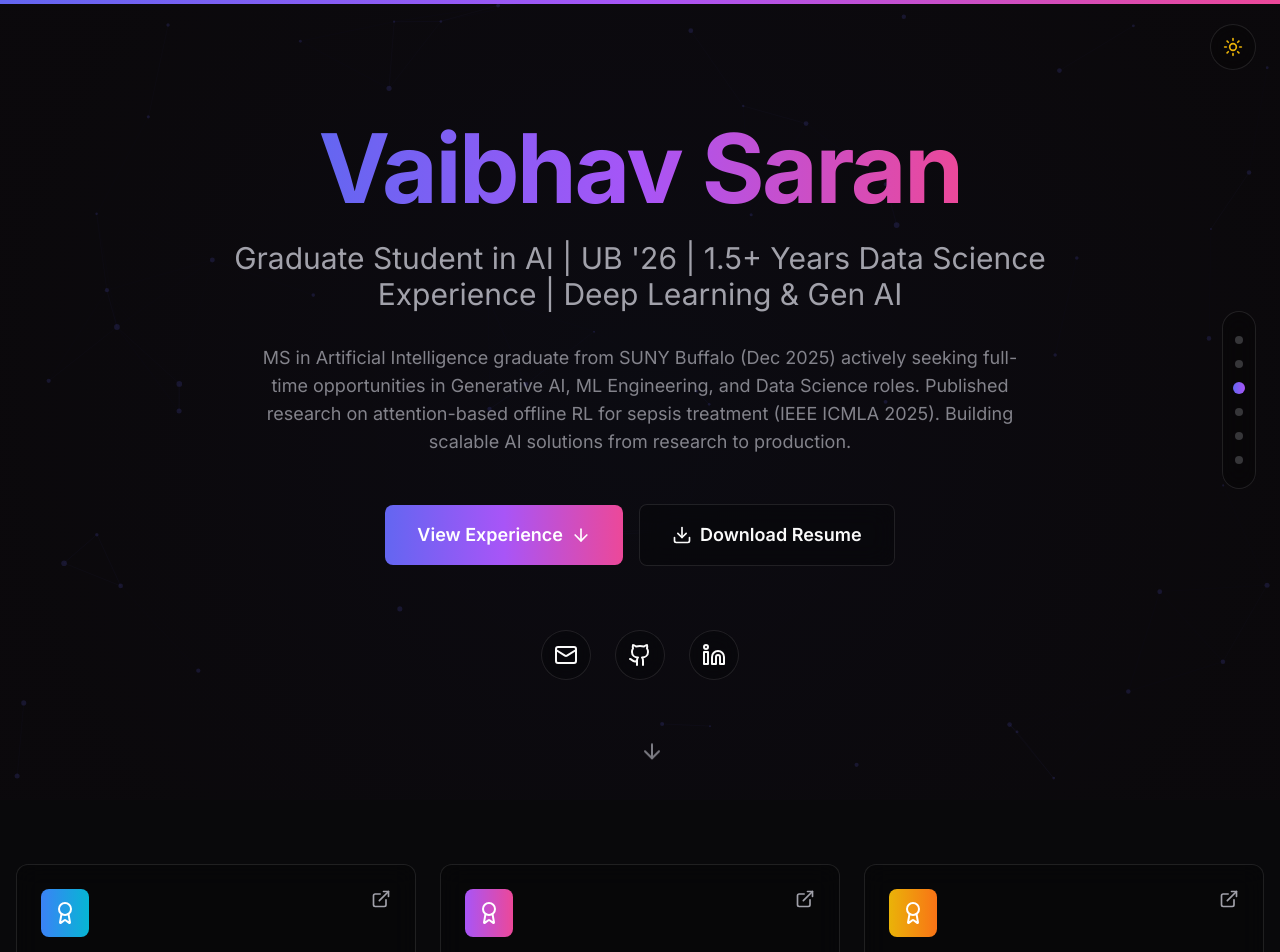
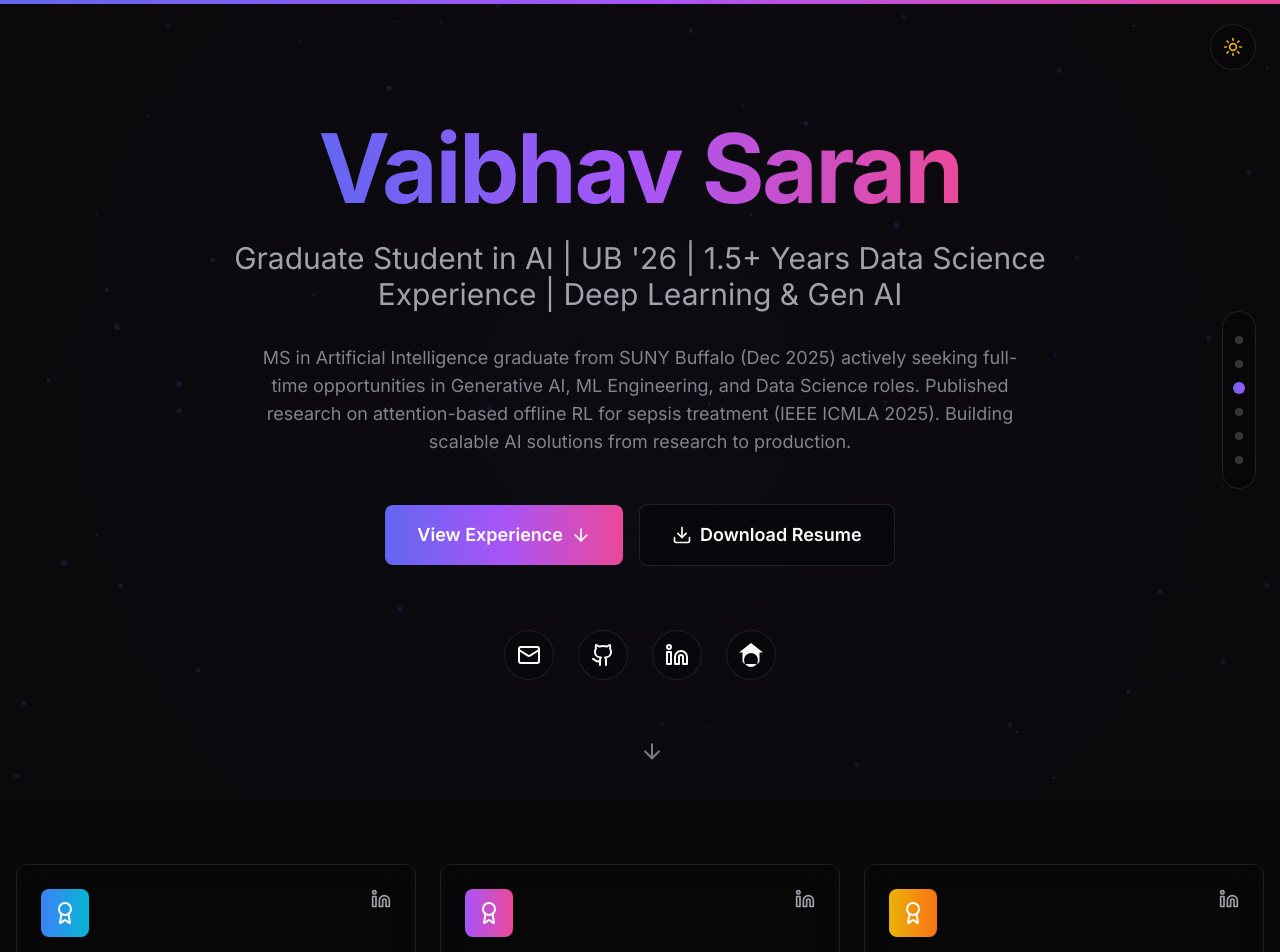
Before and after one commit to VaibhavSaran/Portfolio-Website, a Next.js app: page / in a window 1280 px wide. Shown: the top 952 px of the page. Built offline with nearby package versions, Linux system fonts and the light colour scheme.

Commit message:
Updated URLs

```diff
--- a/app/components/Hero.tsx
+++ b/app/components/Hero.tsx
@@ -66,7 +66,7 @@ export default function Hero() {
             </button>
 
             <a
-              href="https://drive.google.com/file/d/1jdCKQW9wef05HyWLVswdDr3XWI640ndG/view?usp=sharing"
+              href="https://drive.google.com/file/d/1Yp3S1QVjm_0LfZhwF8eWqQkuB6qK2_XC/view?usp=sharing"
               target="_blank"
               rel="noopener noreferrer"
               className="group px-8 py-4 glass-card rounded-lg font-semibold text-lg hover:bg-white/20 dark:hover:bg-white/10 transition-all duration-300 hover:scale-105 border-2 border-white/20"
@@ -110,6 +110,17 @@ export default function Hero() {
             >
               <Linkedin className="w-6 h-6" />
             </a>
+            <a
+              href="https://scholar.google.com/citations?user=cF7cswgAAAAJ&hl=en"
+              target="_blank"
+              rel="noopener noreferrer"
+              className="p-3 glass-card rounded-full hover:bg-white/20 dark:hover:bg-white/10 transition-all duration-300 hover:scale-110 hover:shadow-lg hover:shadow-blue-500/30"
+              aria-label="Google Scholar"
+            >
+              <svg className="w-6 h-6" viewBox="0 0 24 24" fill="currentColor" xmlns="http://www.w3.org/2000/svg">
+                <path d="M12 24a7 7 0 1 1 0-14 7 7 0 0 1 0 14zm0-24L0 9.5h3.5v8C3.5 19.5 5 21 7 21h10c2 0 3.5-1.5 3.5-3.5v-8H24L12 0z"/>
+              </svg>
+            </a>
           </motion.div>
         </motion.div>
       </div>
--- a/app/components/TopImpact.tsx
+++ b/app/components/TopImpact.tsx
@@ -1,7 +1,7 @@
 "use client";
 
 import { motion } from "framer-motion";
-import { Award, ExternalLink } from "lucide-react";
+import { Award, Linkedin } from "lucide-react";
 import { useInView } from "framer-motion";
 import { useRef } from "react";
 
@@ -74,7 +74,7 @@ export default function TopImpact() {
                         <Icon className="w-6 h-6 text-white" />
                       </div>
                       {impact.link && (
-                        <ExternalLink className="w-5 h-5 text-muted-foreground group-hover:text-indigo-500 transition-colors" />
+                        <Linkedin className="w-5 h-5 text-muted-foreground group-hover:text-[#0A66C2] transition-colors" />
                       )}
                     </div>
                     <h3 className="text-xl font-bold mb-2">{impact.title}</h3>
--- a/app/data/resume.ts
+++ b/app/data/resume.ts
@@ -183,7 +183,7 @@ export const resumeData = {
       links: {
         demoVideo: "https://www.youtube.com/watch?v=Sna3q-Jr_jA",
         github: "https://github.com/VaibhavSaran/Optimizing-Sepsis-Treatment-with-RL",
-        paperPdf: "https://drive.google.com/file/d/1lqb1-T1kw78gndmwyDJLVqYBtIMcU4eP/view?usp=sharing"
+        paperPdf: "https://arxiv.org/pdf/2601.14228"
       },
       contributors: [
         { name: "Punit Kumar (Lead Author)", github: "https://github.com/punit121", linkedin: "https://www.linkedin.com/in/punit121/" },
```
